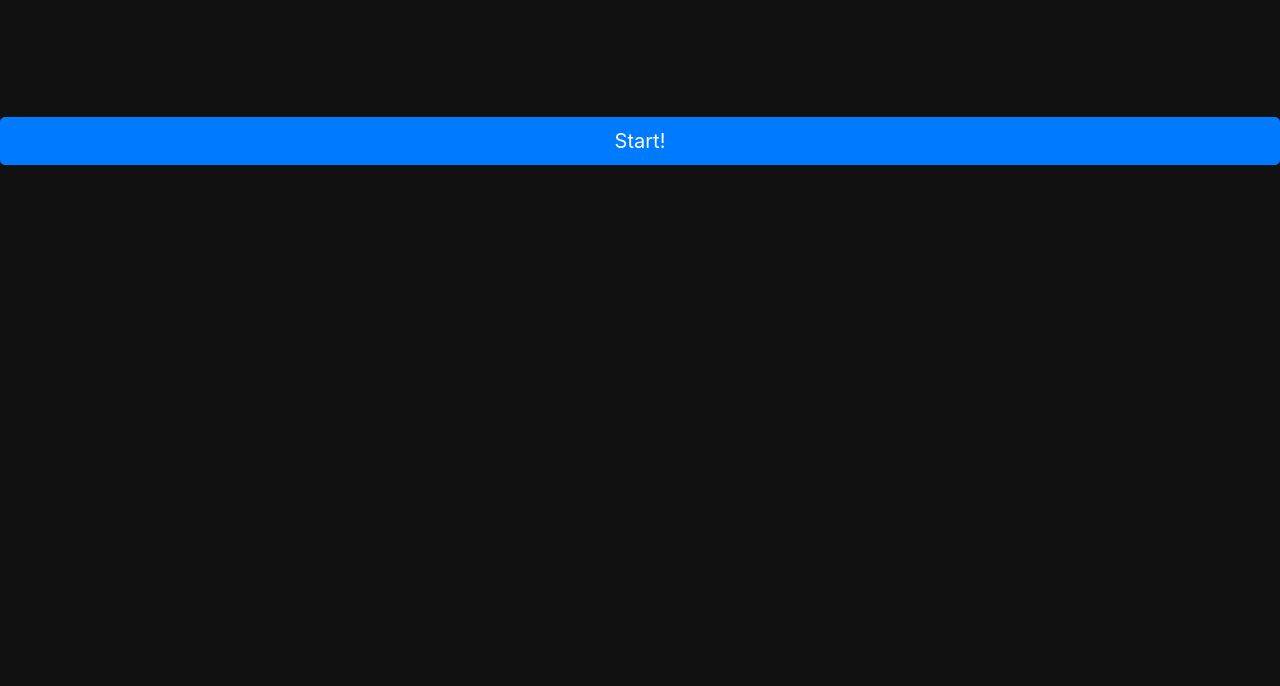
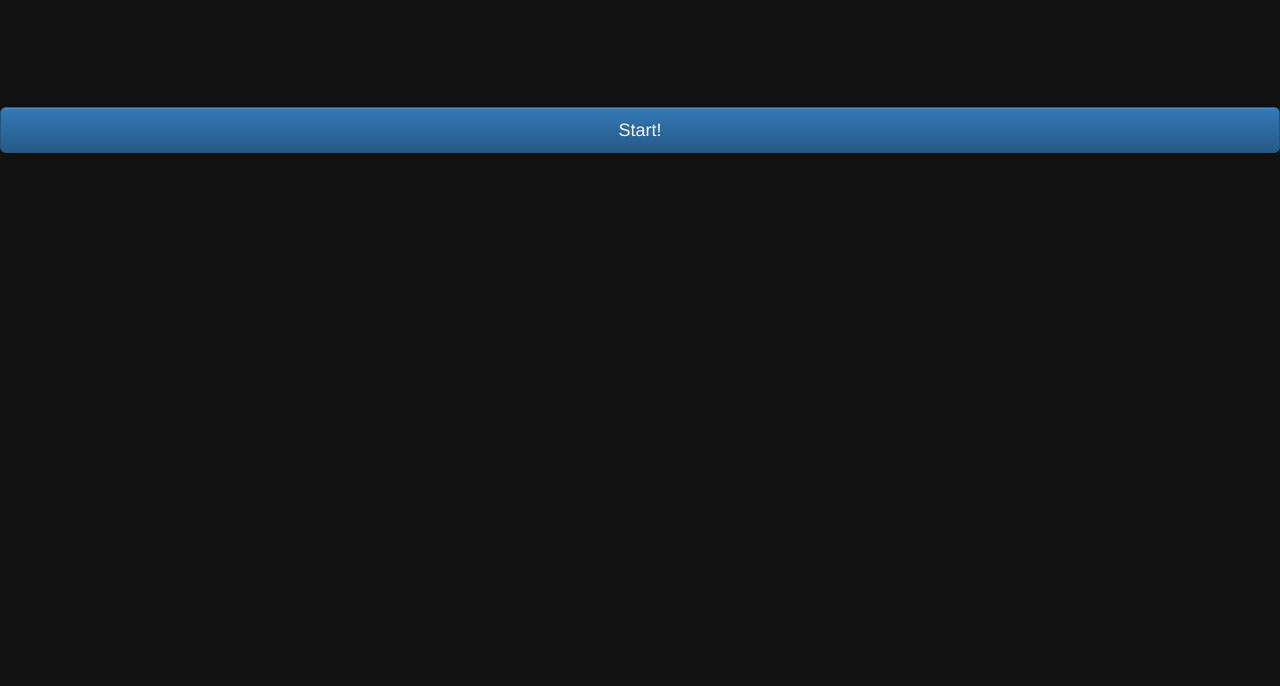
Before and after one commit to Sqqrczybyk/Angularjs, a plain HTML site: page index.html in a window 1280 px wide. Shown: the part 114-800 px from the top of the page. Drawn offline with nearby package versions, Linux system fonts and the light colour scheme; some packages are replaced by stand-ins of ours; a web font is replaced by a local one.

Commit message:
Update index.html

```diff
--- a/index.html
+++ b/index.html
@@ -6,7 +6,9 @@
 		<link href="all.css" rel="stylesheet" type="text/css" />
 		<link rel="stylesheet" type="text/css" href="css/fontello.css" />
 		<link href='https://fonts.googleapis.com/css?family=Arimo|Shadows+Into+Light+Two&subset=latin,latin-ext' rel='stylesheet' type='text/css'>
-		<link rel="stylesheet" href="//netdna.bootstrapcdn.com/bootswatch/3.1.1/readable/bootstrap.min.css">
+		<link rel="stylesheet" href="https://maxcdn.bootstrapcdn.com/bootstrap/3.3.6/css/bootstrap.min.css" integrity="sha384-1q8mTJOASx8j1Au+a5WDVnPi2lkFfwwEAa8hDDdjZlpLegxhjVME1fgjWPGmkzs7" crossorigin="anonymous">
+		<link rel="stylesheet" href="https://maxcdn.bootstrapcdn.com/bootstrap/3.3.6/css/bootstrap-theme.min.css" integrity="sha384-fLW2N01lMqjakBkx3l/M9EahuwpSfeNvV63J5ezn3uZzapT0u7EYsXMjQV+0En5r" crossorigin="anonymous">
+		<script src="https://maxcdn.bootstrapcdn.com/bootstrap/3.3.6/js/bootstrap.min.js" integrity="sha384-0mSbJDEHialfmuBBQP6A4Qrprq5OVfW37PRR3j5ELqxss1yVqOtnepnHVP9aJ7xS" crossorigin="anonymous"></script>
 		<script type="text/javascript" src="https://ajax.googleapis.com/ajax/libs/angularjs/1.5.5/angular.min.js"></script>
 		<script type="text/javascript" src="https://ajax.googleapis.com/ajax/libs/angularjs/1.5.5/angular-route.min.js"></script>
 		<script type="text/javascript" src="https://ajax.googleapis.com/ajax/libs/angularjs/1.5.5/angular-animate.min.js"></script>
```
